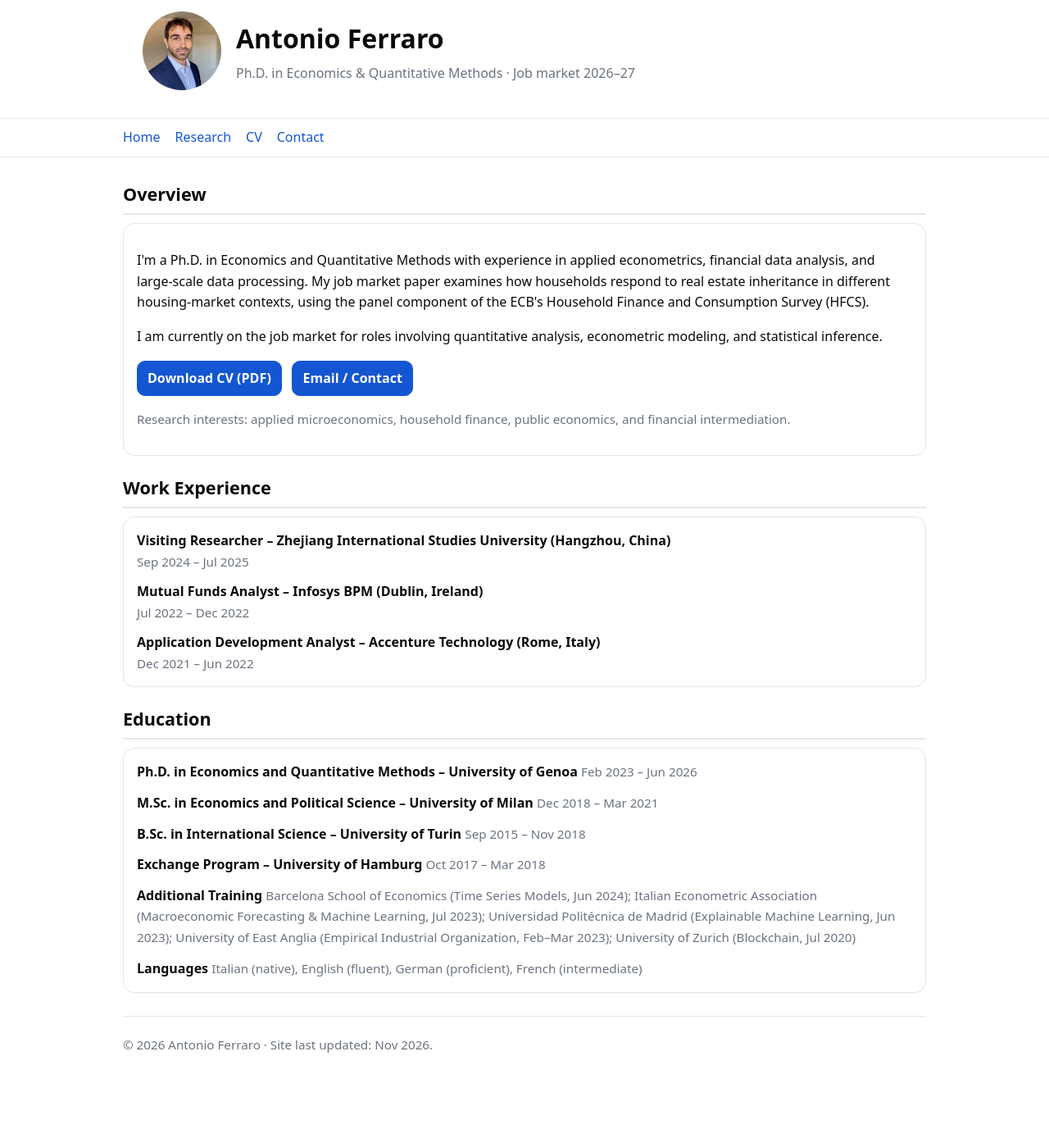
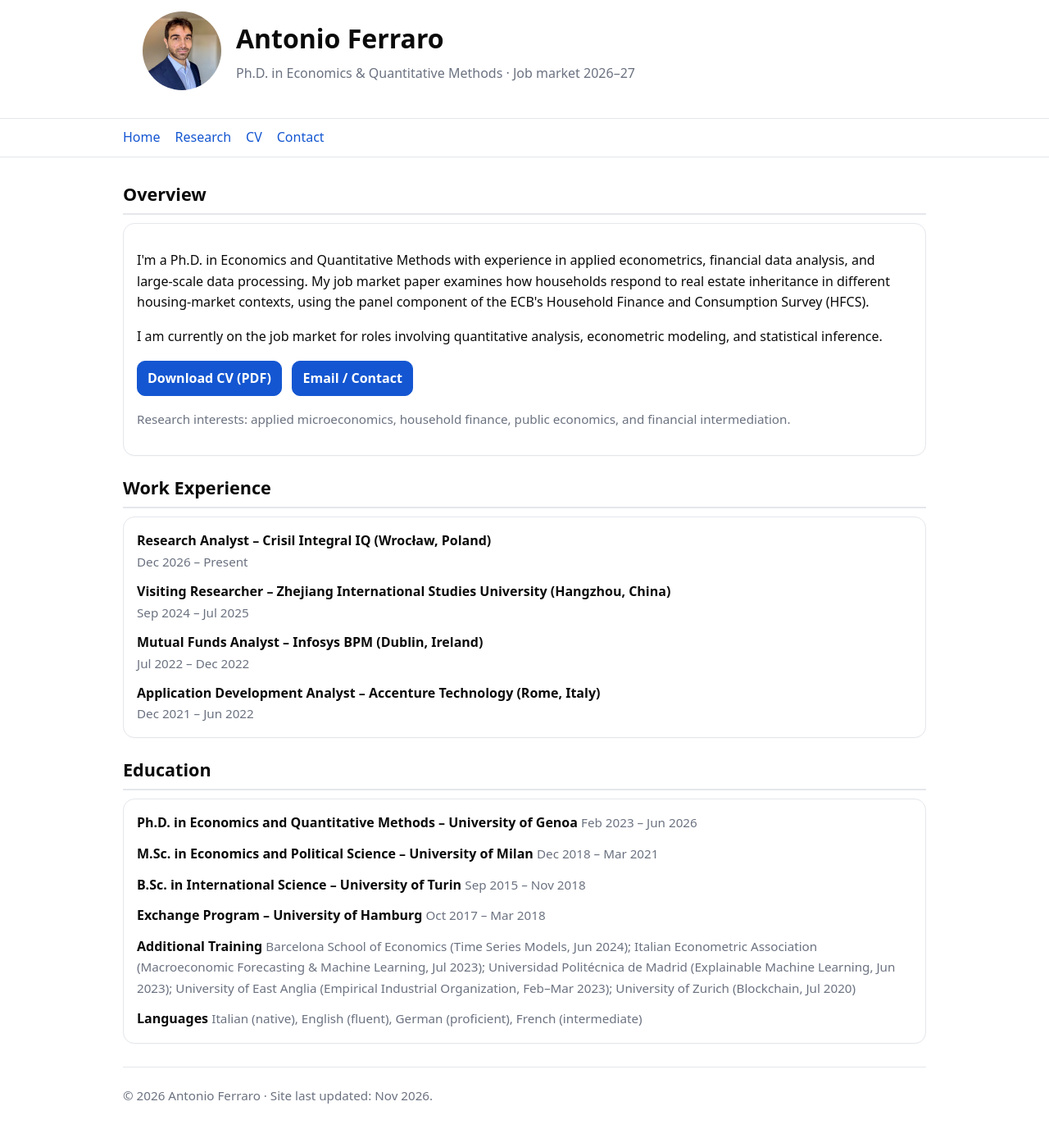
Before and after one commit to ferraroantonio/ferraroantonio.github.io, a Jekyll site: the page built from index.md, in a window 1280 px wide. Shown: the whole page at 82% size. Built offline with Jekyll 4.4.1, drawn with Linux system fonts in a browser that asks for light colours; before the commit the page ends 1326 px from its top, so only the background shows below that.

Commit message:
Update index.md

```diff
--- a/index.md
+++ b/index.md
@@ -21,6 +21,10 @@ description: "Antonio Ferraro – Ph.D. in Economics and Quantitative Methods. A
 <h2>Work Experience</h2>
 <div class="card">
 <ul class="plain">
+  <li class="item">
+    <strong>Research Analyst – Crisil Integral IQ (Wrocław, Poland)</strong>
+    <div class="meta">Dec 2026 – Present</div>
+  </li>
   <li class="item">
     <strong>Visiting Researcher – Zhejiang International Studies University (Hangzhou, China)</strong>
     <div class="meta">Sep 2024 – Jul 2025</div>
```
